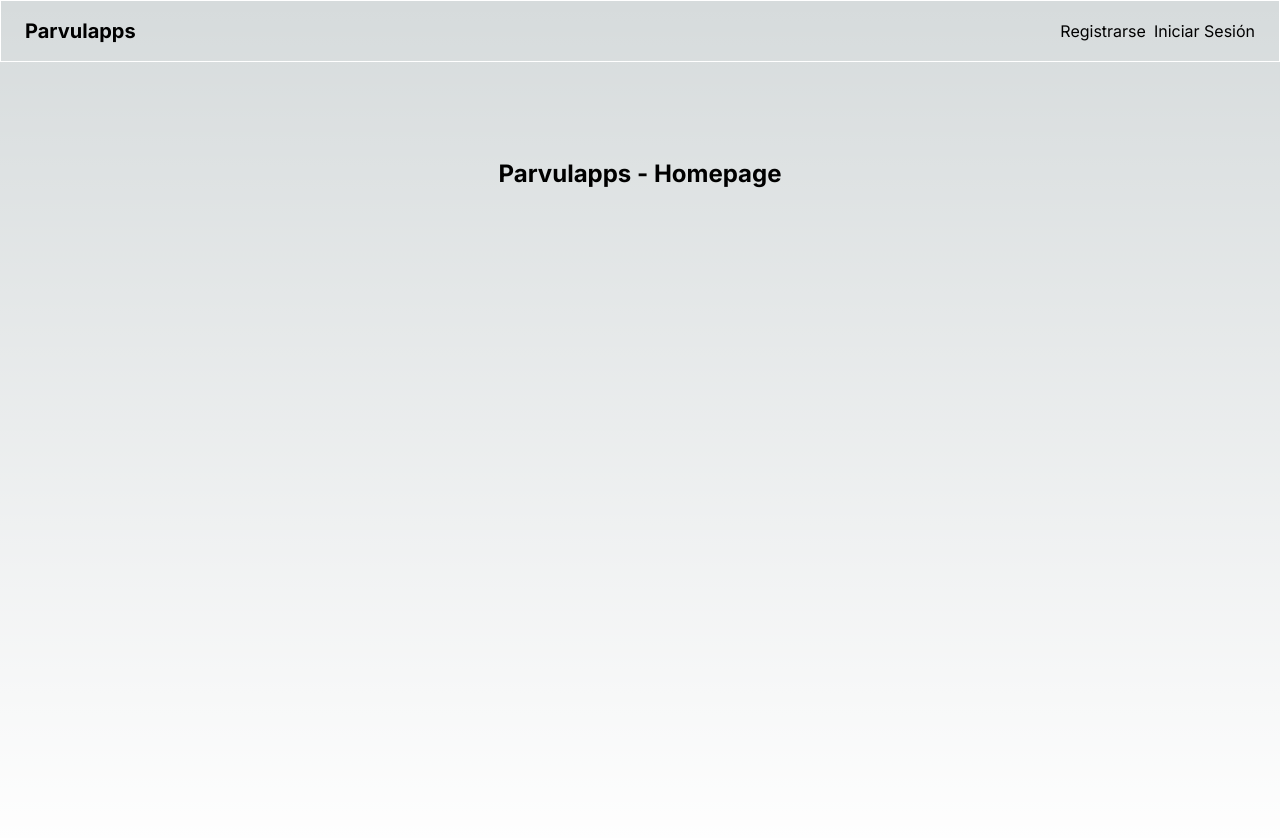
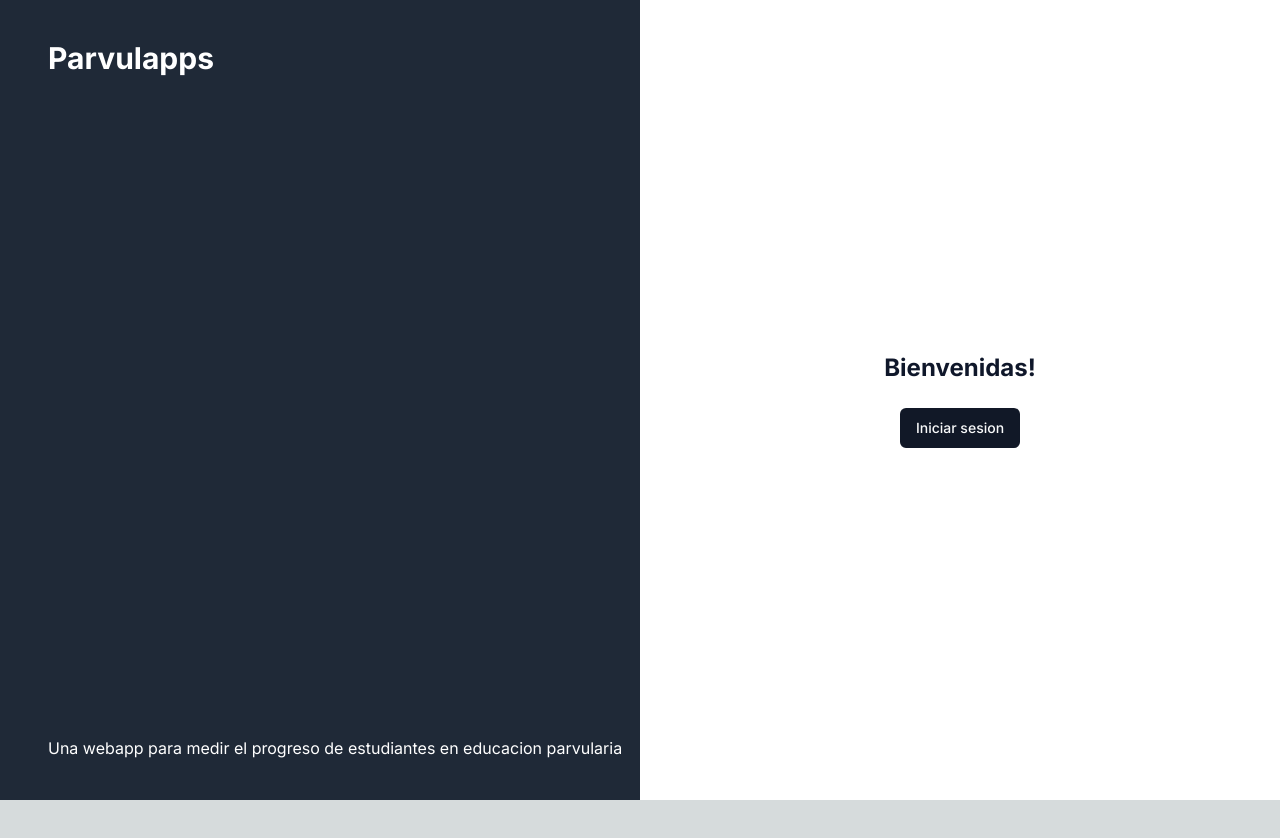
Before and after one commit to camunoz2/parvulapps2, a Next.js app: page / in a window 1280 px wide. Shown: the top 838 px of the page. After the commit the page ends 800 px from the top, so only its background shows below. Built offline with nearby package versions, Linux system fonts and the light colour scheme; no server answers.

Commit message:
added login page

```diff
--- a/src/app/dashboard/page.tsx
+++ b/src/app/dashboard/page.tsx
@@ -1,5 +1,11 @@
-import { AddCourse } from "@/components/component/add-course";
+import { AddCourse } from "@/components/add-course";
+import { SideBar } from "@/components/sidebar";
 
 export default function DashboardPage() {
-  return <AddCourse />;
+  return (
+    <div className="grid grid-cols-2">
+      <SideBar />
+      <AddCourse />
+    </div>
+  )
 }
--- a/src/app/layout.tsx
+++ b/src/app/layout.tsx
@@ -21,10 +21,7 @@ export default function RootLayout({
     <ClerkProvider>
       <html lang="es">
         <body className={inter.className}>
-          <Navigation />
-          <main className="container mx-auto flex min-h-screen flex-col items-center justify-between p-24">
-            {children}
-          </main>
+          {children}
         </body>
       </html>
     </ClerkProvider>
--- a/src/app/page.tsx
+++ b/src/app/page.tsx
@@ -1,3 +1,22 @@
+import { Button } from "@/components/ui/button"
+
 export default function Home() {
-  return <h1 className="text-2xl font-bold">Parvulapps - Homepage</h1>;
+  return (
+    <main className="grid grid-cols-2 min-h-screen">
+      <div className="bg-gray-800 flex flex-col justify-between py-10 pl-12">
+        <header>
+          <h1 className="text-3xl text-white font-bold">Parvulapps</h1>
+        </header>
+        <footer>
+          <p className="text-white">Una webapp para medir el progreso de estudiantes en educacion parvularia</p>
+        </footer>
+      </div>
+      <div className="bg-white flex flex-col gap-6 items-center justify-center">
+        <h2 className="font-bold text-2xl text-slate-900">Bienvenidas!</h2>
+        <Button>
+          <a href="/sign-up">Iniciar sesion</a>
+        </Button>
+      </div>
+    </main>
+  )
 }
--- a/src/app/sign-in/[[...sign-in]]/page.tsx
+++ b/src/app/sign-in/[[...sign-in]]/page.tsx
@@ -1,5 +1,5 @@
 import { SignIn } from "@clerk/nextjs";
 
 export default function Page() {
-  return <SignIn />;
+  return <SignIn redirectUrl="/dashboard" />;
 }
--- a/src/app/sign-up/[[...sign-up]]/page.tsx
+++ b/src/app/sign-up/[[...sign-up]]/page.tsx
@@ -1,5 +1,5 @@
 import { SignUp } from "@clerk/nextjs";
 
 export default function Page() {
-  return <SignUp />;
+  return <SignUp afterSignUpUrl="/dashboard"/>;
 }
--- a/src/app/ui/Navigation.tsx
+++ b/src/app/ui/Navigation.tsx
@@ -1,6 +1,4 @@
 import Link from "next/link";
-import { usePathname } from "next/navigation";
-import clxs from "clsx";
 import { UserButton, currentUser } from "@clerk/nextjs";
 
 export async function Navigation() {
--- a/src/components/component/add-course.tsx
+++ b/src/components/add-course.tsx
@@ -4,10 +4,6 @@
  */
 import { Button } from "@/components/ui/button";
 import Link from "next/link";
-import { Label } from "@/components/ui/label";
-import { Input } from "@/components/ui/input";
-import { Textarea } from "@/components/ui/textarea";
-import { CardContent, CardFooter, Card } from "@/components/ui/card";
 
 export function AddCourse() {
   return (
@@ -37,24 +33,3 @@ export function AddCourse() {
     </div>
   );
 }
-
-function MoreHorizontalIcon(props) {
-  return (
-    <svg
-      {...props}
-      xmlns="http://www.w3.org/2000/svg"
-      width="24"
-      height="24"
-      viewBox="0 0 24 24"
-      fill="none"
-      stroke="currentColor"
-      strokeWidth="2"
-      strokeLinecap="round"
-      strokeLinejoin="round"
-    >
-      <circle cx="12" cy="12" r="1" />
-      <circle cx="19" cy="12" r="1" />
-      <circle cx="5" cy="12" r="1" />
-    </svg>
-  );
-}
--- /dev/null
+++ b/src/components/sidebar.tsx
@@ -0,0 +1,12 @@
+export function SideBar() {
+  return (
+    <div className="flex flex-col gap-2 py-4 px-2 bg-gray-200 border border-white">
+      <ul>
+        <li>Item 1</li>
+        <li>Item 2</li>
+
+      </ul>
+
+    </div>
+  )
+}
--- /dev/null
+++ b/src/components/ui/badge.tsx
@@ -0,0 +1,36 @@
+import * as React from "react"
+import { cva, type VariantProps } from "class-variance-authority"
+
+import { cn } from "@/lib/utils"
+
+const badgeVariants = cva(
+  "inline-flex items-center rounded-full border border-gray-200 px-2.5 py-0.5 text-xs font-semibold transition-colors focus:outline-none focus:ring-2 focus:ring-gray-950 focus:ring-offset-2 dark:border-gray-800 dark:focus:ring-gray-300",
+  {
+    variants: {
+      variant: {
+        default:
+          "border-transparent bg-gray-900 text-gray-50 hover:bg-gray-900/80 dark:bg-gray-50 dark:text-gray-900 dark:hover:bg-gray-50/80",
+        secondary:
+          "border-transparent bg-gray-100 text-gray-900 hover:bg-gray-100/80 dark:bg-gray-800 dark:text-gray-50 dark:hover:bg-gray-800/80",
+        destructive:
+          "border-transparent bg-red-500 text-gray-50 hover:bg-red-500/80 dark:bg-red-900 dark:text-gray-50 dark:hover:bg-red-900/80",
+        outline: "text-gray-950 dark:text-gray-50",
+      },
+    },
+    defaultVariants: {
+      variant: "default",
+    },
+  }
+)
+
+export interface BadgeProps
+  extends React.HTMLAttributes<HTMLDivElement>,
+    VariantProps<typeof badgeVariants> {}
+
+function Badge({ className, variant, ...props }: BadgeProps) {
+  return (
+    <div className={cn(badgeVariants({ variant }), className)} {...props} />
+  )
+}
+
+export { Badge, badgeVariants }
--- a/src/middleware.ts
+++ b/src/middleware.ts
@@ -1,7 +1,7 @@
 import { authMiddleware } from "@clerk/nextjs";
 
 export default authMiddleware({
-  publicRoutes: ["/"],
+  publicRoutes: ["/", "/sign-in" ],
 });
 
 export const config = {
```
